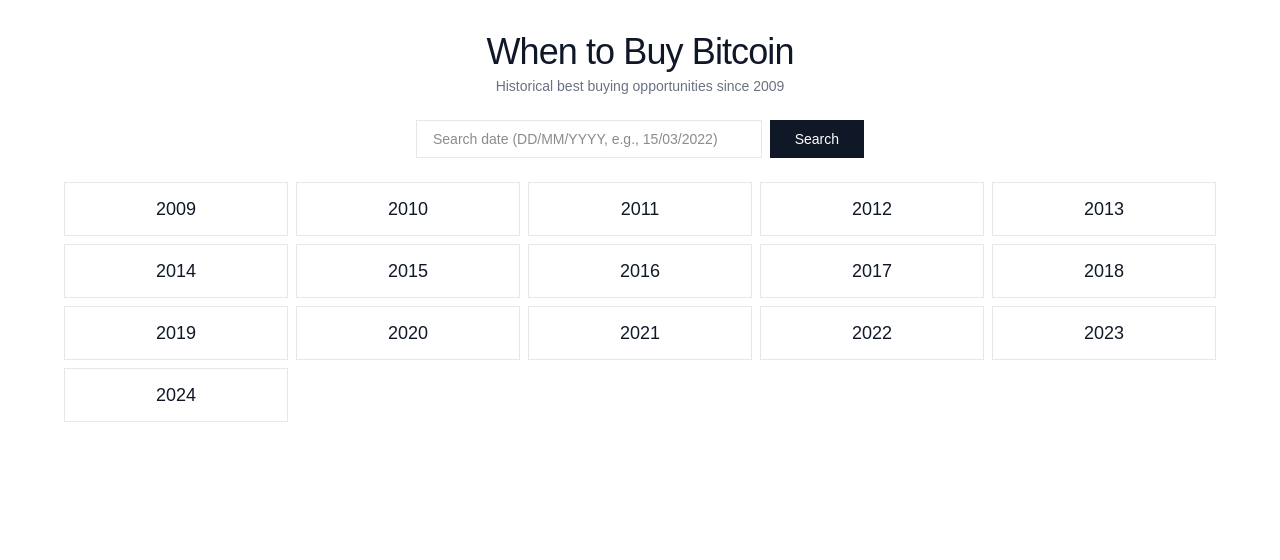
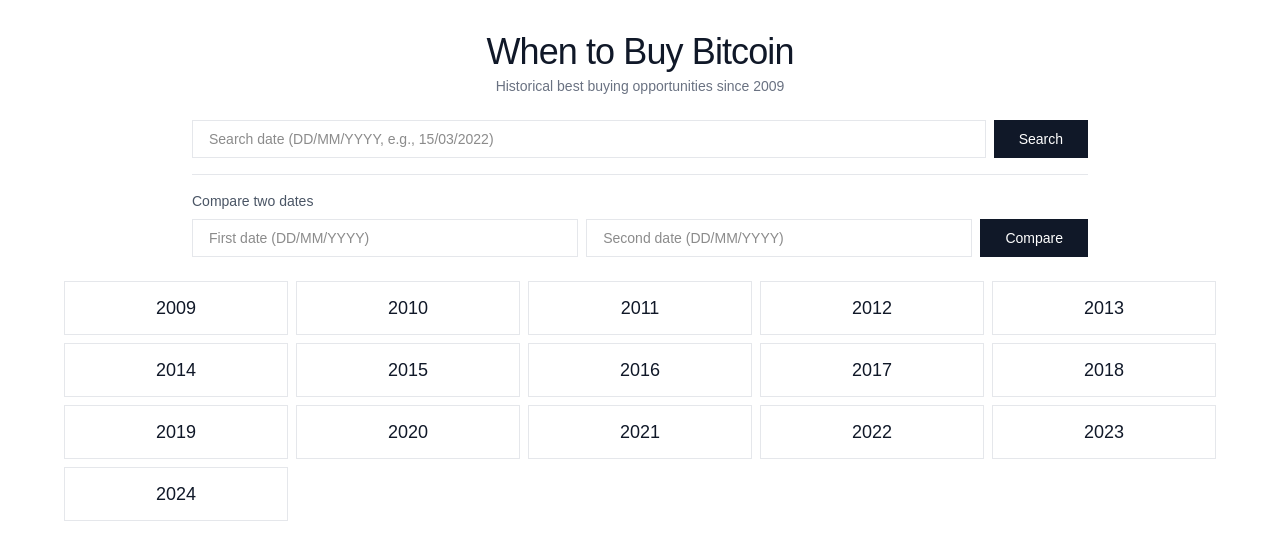
Before and after one commit to null-shot-apps/when-to-buy-bitcoin, a Next.js app in the folder packages/when-to-buy-bitcoin/: page / in a window 1280 px wide. Shown: the top 560 px of the page. Built offline with nearby package versions, Linux system fonts and the light colour scheme.

Commit message:
AI chat session: Updated code and files

```diff
--- a/packages/when-to-buy-bitcoin/src/app/page.tsx
+++ b/packages/when-to-buy-bitcoin/src/app/page.tsx
@@ -91,12 +91,13 @@
   const [selectedYear, setSelectedYear] = useState<number | null>(null);
   const [searchDate, setSearchDate] = useState('');
   const [searchResult, setSearchResult] = useState<{ date: string; price: number } | null>(null);
+  const [compareDate1, setCompareDate1] = useState('');
+  const [compareDate2, setCompareDate2] = useState('');
+  const [compareResult, setCompareResult] = useState<{ date1: string; price1: number; date2: string; price2: number; diff: number } | null>(null);
 
-  const handleSearch = () => {
-    if (!searchDate) return;
-
+  const getPriceForDate = (dateStr: string): { date: string; price: number } => {
     // Parse European date format (DD/MM/YYYY)
-    const dateMatch = searchDate.match(/(\d{1,2})\/(\d{1,2})\/(\d{4})/);
+    const dateMatch = dateStr.match(/(\d{1,2})\/(\d{1,2})\/(\d{4})/);
 
     if (dateMatch) {
       const day = parseInt(dateMatch[1]);
@@ -108,34 +109,52 @@
 
       if (!yearData) {
         if (year < 2009) {
-          setSearchResult({ date: searchDate, price: -1 }); // Special code for pre-Bitcoin
+          return { date: dateStr, price: -1 }; // Special code for pre-Bitcoin
         } else {
-          setSearchResult({ date: searchDate, price: 0 });
+          return { date: dateStr, price: 0 };
         }
-        return;
       }
 
       // For now, return approximate price from that year
-      // In a real app, you'd have daily data
       const avgPrice = yearData.dates.reduce((sum, d) => sum + d.price, 0) / yearData.dates.length;
-      setSearchResult({ date: searchDate, price: avgPrice });
-      return;
+      return { date: dateStr, price: avgPrice };
     }
 
-    // Fallback to old search method
-    const searchLower = searchDate.toLowerCase();
+    return { date: dateStr, price: 0 };
+  };
 
-    for (const yearData of bitcoinData) {
-      for (const dateInfo of yearData.dates) {
-        const fullDate = `${dateInfo.date} ${yearData.year}`.toLowerCase();
-        if (fullDate.includes(searchLower) || searchLower.includes(dateInfo.date.toLowerCase())) {
-          setSearchResult({ date: `${dateInfo.date}, ${yearData.year}`, price: dateInfo.price });
-          return;
+  const handleSearch = () => {
+    if (!searchDate) return;
+    const result = getPriceForDate(searchDate);
+    setSearchResult(result);
+  };
+
+  const handleCompare = () => {
+    if (!compareDate1 || !compareDate2) return;
+
+    const result1 = getPriceForDate(compareDate1);
+    const result2 = getPriceForDate(compareDate2);
+
+    if (result1.price > 0 && result2.price > 0) {
+      const diff = result2.price - result1.price;
+      const percentDiff = ((diff / result1.price) * 100);
+
+      setCompareResult({
+        date1: result1.date,
+        price1: result1.price,
+        date2: result2.date,
+        price2: result2.price,
+        diff: percentDiff
+      });
+    } else {
+      setCompareResult({
+        date1: result1.date,
+        price1: result1.price,
+        date2: result2.date,
+        price2: result2.price,
+        diff: 0
+      });
     }
-      }
-    }
-
-    setSearchResult({ date: searchDate, price: 0 });
   };
 
   return (
@@ -151,7 +170,9 @@
           </p>
 
           {/* Search Bar */}
-          <div className="mt-6 max-w-md mx-auto">
+          <div className="mt-6 max-w-4xl mx-auto space-y-4">
+            {/* Single Date Search */}
+            <div>
               <div className="flex gap-2">
                 <input
                   type="text"
@@ -189,6 +210,84 @@
                   </div>
                 </div>
               )}
+            </div>
+
+            {/* Compare Two Dates */}
+            <div className="pt-4 border-t border-gray-200">
+              <div className="text-sm font-light text-gray-600 mb-2">Compare two dates</div>
+              <div className="flex gap-2">
+                <input
+                  type="text"
+                  value={compareDate1}
+                  onChange={(e) => setCompareDate1(e.target.value)}
+                  placeholder="First date (DD/MM/YYYY)"
+                  className="flex-1 px-4 py-2 border border-gray-200 text-sm font-light focus:outline-none focus:border-gray-900 transition-colors"
+                />
+                <input
+                  type="text"
+                  value={compareDate2}
+                  onChange={(e) => setCompareDate2(e.target.value)}
+                  placeholder="Second date (DD/MM/YYYY)"
+                  className="flex-1 px-4 py-2 border border-gray-200 text-sm font-light focus:outline-none focus:border-gray-900 transition-colors"
+                />
+                <button
+                  onClick={handleCompare}
+                  className="px-6 py-2 border border-gray-900 bg-gray-900 text-white text-sm font-light hover:bg-gray-800 transition-colors"
+                >
+                  Compare
+                </button>
+              </div>
+
+              {/* Compare Result */}
+              {compareResult && (
+                <div className="mt-3 p-4 border border-gray-200 bg-gray-50">
+                  <div className="grid grid-cols-2 gap-4">
+                    <div>
+                      <div className="text-xs font-light text-gray-500 mb-1">First Date</div>
+                      <div className="text-sm font-light text-gray-900">{compareResult.date1}</div>
+                      <div className="text-lg font-light text-gray-900 mt-1">
+                        {compareResult.price1 > 0 ? (
+                          `~${compareResult.price1.toLocaleString('en-US', {
+                            minimumFractionDigits: 2,
+                            maximumFractionDigits: 2,
+                          })}`
+                        ) : (
+                          'N/A'
+                        )}
+                      </div>
+                    </div>
+                    <div>
+                      <div className="text-xs font-light text-gray-500 mb-1">Second Date</div>
+                      <div className="text-sm font-light text-gray-900">{compareResult.date2}</div>
+                      <div className="text-lg font-light text-gray-900 mt-1">
+                        {compareResult.price2 > 0 ? (
+                          `~${compareResult.price2.toLocaleString('en-US', {
+                            minimumFractionDigits: 2,
+                            maximumFractionDigits: 2,
+                          })}`
+                        ) : (
+                          'N/A'
+                        )}
+                      </div>
+                    </div>
+                  </div>
+                  {compareResult.price1 > 0 && compareResult.price2 > 0 && (
+                    <div className="mt-3 pt-3 border-t border-gray-200">
+                      <div className="text-xs font-light text-gray-500 mb-1">Price Change</div>
+                      <div className={`text-xl font-light ${compareResult.diff >= 0 ? 'text-green-600' : 'text-red-600'}`}>
+                        {compareResult.diff >= 0 ? '+' : ''}{compareResult.diff.toFixed(2)}%
+                      </div>
+                      <div className="text-sm font-light text-gray-600 mt-1">
+                        ${Math.abs(compareResult.price2 - compareResult.price1).toLocaleString('en-US', {
+                          minimumFractionDigits: 2,
+                          maximumFractionDigits: 2,
+                        })} {compareResult.diff >= 0 ? 'increase' : 'decrease'}
+                      </div>
+                    </div>
+                  )}
+                </div>
+              )}
+            </div>
           </div>
         </div>
       </header>
```
Lines whose indentation alone changed are shown as unchanged.
